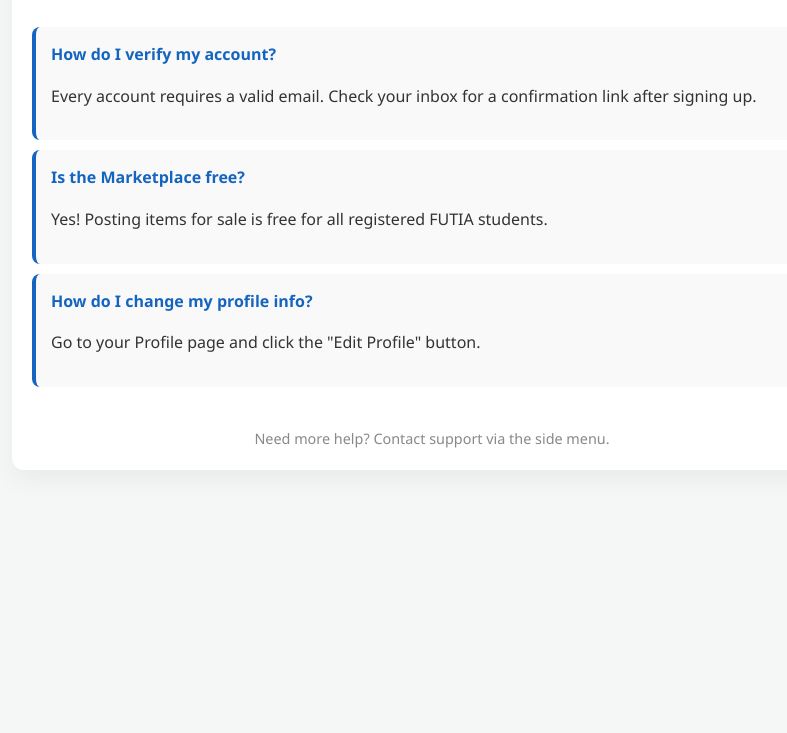
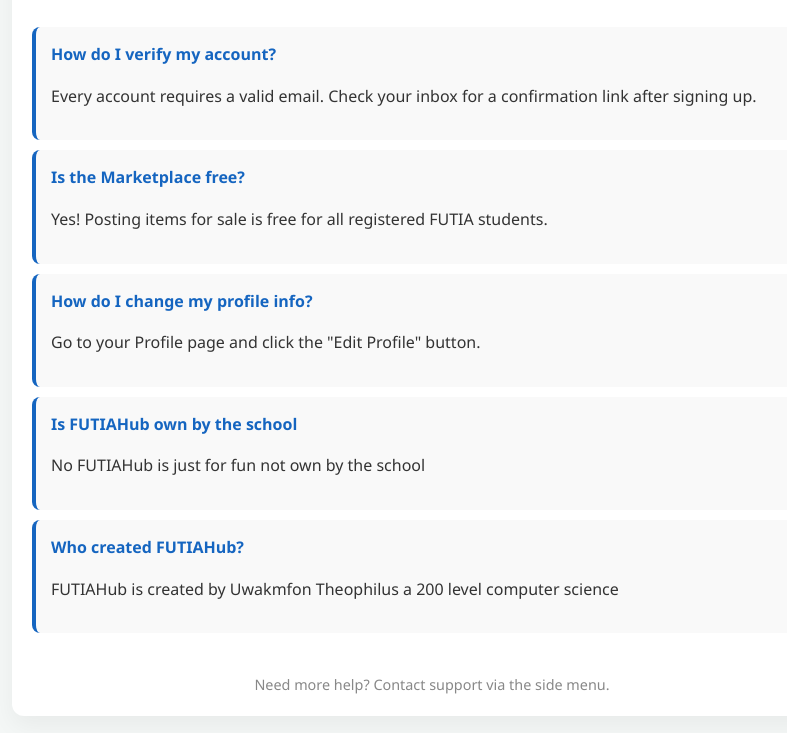
Before and after one commit to wakifunnycomedies-debug/Futiahub1, a plain HTML site: page faq.html in a window 1280 px wide. Shown: the part 131-864 px from the top of the page, without its empty margins (208-995 px from the left). Before the commit the page ends 800 px from the top, so only its background shows below. Drawn offline with Linux system fonts and the light colour scheme.

```diff
--- a/faq.html
+++ b/faq.html
@@ -29,6 +29,16 @@
             <p>Go to your Profile page and click the "Edit Profile" button.</p>
         </div>
 
+        <div class="faq-item">
+            <div class="faq-question">Is FUTIAHub own by the school</div>
+            <p>No FUTIAHub is just for fun not own by the school</p>
+        </div>
+
+
+        <div class="faq-item">
+            <div class="faq-question">Who created FUTIAHub?</div>
+            <p>FUTIAHub is created by Uwakmfon Theophilus a 200 level computer science</p>
+        </div>
         <footer>Need more help? Contact support via the side menu.</footer>
     </div>
 </body>
```
Also changed, not shown: signup.html (+1 -1 lines).
